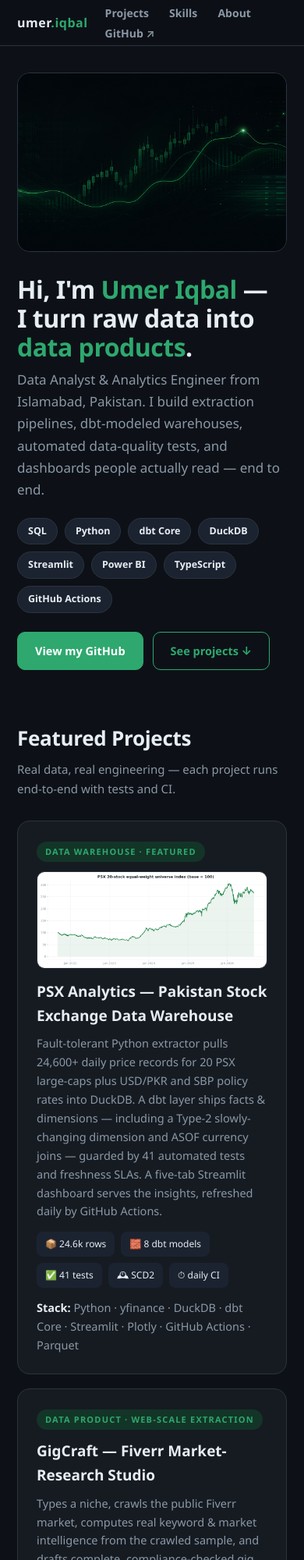
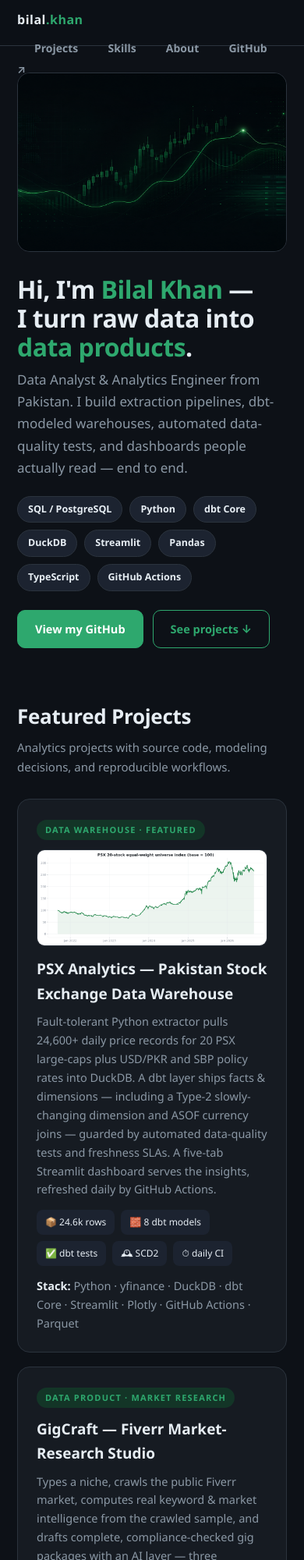
Before and after one commit to Bilalkhank10/Bilalkhank10.github.io, a plain HTML site: page index.html in a window 390 px wide. Shown: the top 2000 px of the page at 78% size. Drawn offline with Linux system fonts and the light colour scheme.

Commit message:
Unify Bilal Khan branding and improve professional presentation

```diff
--- a/index.html
+++ b/index.html
@@ -3,8 +3,15 @@
 <head>
 <meta charset="UTF-8"/>
 <meta name="viewport" content="width=device-width, initial-scale=1.0"/>
-<title>Umer Iqbal — Data Analyst & Analytics Engineer</title>
-<meta name="description" content="Portfolio of Umer Iqbal — Data Analyst & Analytics Engineer from Islamabad, Pakistan. SQL, Python, dbt, DuckDB, Power BI, Streamlit."/>
+<title>Bilal Khan — Data Analyst & Analytics Engineer</title>
+<link rel="icon" href="avatar.jpg" type="image/jpeg"/>
+<link rel="canonical" href="https://bilalkhank10.github.io/"/>
+<meta property="og:title" content="Bilal Khan | Data Analytics &amp; Analytics Engineering"/>
+<meta property="og:description" content="Python and SQL projects: data cleaning, analytics pipelines, dbt models, and dashboards."/>
+<meta property="og:type" content="website"/>
+<meta property="og:url" content="https://bilalkhank10.github.io/"/>
+<meta property="og:image" content="https://bilalkhank10.github.io/banner.png"/>
+<meta name="description" content="Portfolio of Bilal Khan — Data Analyst & Analytics Engineer from Pakistan. SQL, Python, dbt, DuckDB, Power BI, Streamlit."/>
 <style>
   :root{
     --bg:#0d1117; --panel:#161b22; --panel2:#1c2330; --line:#2b333d;
@@ -12,7 +19,10 @@
     --radius:16px;
   }
   *{margin:0;padding:0;box-sizing:border-box}
-  html{scroll-behavior:smooth}
+  html{scroll-behavior:smooth;scroll-padding-top:90px}
+  :focus-visible{outline:2px solid var(--green);outline-offset:5px}
+  @media(prefers-reduced-motion:reduce){html{scroll-behavior:auto}.card,.btn{transition:none}}
+  @media(max-width:520px){nav .wrap{height:auto;min-height:58px;flex-wrap:wrap;gap:10px;padding-top:12px;padding-bottom:12px}nav a.navlink{margin-left:0;margin-right:12px;font-size:12px}.banner{height:auto}.card{padding:18px}.facts div{flex-wrap:wrap}}
   body{background:var(--bg);color:var(--txt);font-family:'Segoe UI',Inter,-apple-system,Arial,sans-serif;line-height:1.65}
   a{color:var(--green);text-decoration:none}
   .wrap{max-width:1000px;margin:0 auto;padding:0 22px}
@@ -27,7 +37,7 @@
   .banner{width:100%;height:230px;object-fit:cover;border-radius:var(--radius);border:1px solid var(--line);margin-top:34px;display:block}
 
   .hero{padding:30px 0 10px}
-  .hero h1{font-size:40px;line-height:1.15;letter-spacing:-.5px}
+  .hero h1{font-size:clamp(28px,5vw,40px);line-height:1.15;letter-spacing:-.5px}
   .hero h1 em{color:var(--green);font-style:normal}
   .hero p.role{font-size:17px;color:var(--muted);margin:10px 0 22px;max-width:640px}
   .badges{display:flex;flex-wrap:wrap;gap:9px;margin-bottom:24px}
@@ -75,7 +85,7 @@
 <body>
 
 <nav><div class="wrap">
-  <div class="brand">umer<span>.iqbal</span></div>
+  <div class="brand">bilal<span>.khan</span></div>
   <div>
     <a class="navlink" href="#projects">Projects</a>
     <a class="navlink" href="#skills">Skills</a>
@@ -89,13 +99,13 @@
   <img class="banner" src="banner.png" alt="data banner"/>
 
   <div class="hero">
-    <h1>Hi, I'm <em>Umer Iqbal</em> —<br/>I turn raw data into <em>data products</em>.</h1>
-    <p class="role">Data Analyst &amp; Analytics Engineer from Islamabad, Pakistan.
+    <h1>Hi, I'm <em>Bilal Khan</em> —<br/>I turn raw data into <em>data products</em>.</h1>
+    <p class="role">Data Analyst &amp; Analytics Engineer from Pakistan.
     I build extraction pipelines, dbt-modeled warehouses, automated data-quality tests,
     and dashboards people actually read — end to end.</p>
     <div class="badges">
-      <span class="badge">SQL</span><span class="badge">Python</span><span class="badge">dbt Core</span>
-      <span class="badge">DuckDB</span><span class="badge">Streamlit</span><span class="badge">Power BI</span>
+      <span class="badge">SQL / PostgreSQL</span><span class="badge">Python</span><span class="badge">dbt Core</span>
+      <span class="badge">DuckDB</span><span class="badge">Streamlit</span><span class="badge">Pandas</span>
       <span class="badge">TypeScript</span><span class="badge">GitHub Actions</span>
     </div>
     <div class="cta">
@@ -106,7 +116,7 @@
 
   <section id="projects">
     <h2>Featured Projects</h2>
-    <p class="subtitle">Real data, real engineering — each project runs end-to-end with tests and CI.</p>
+    <p class="subtitle">Analytics projects with source code, modeling decisions, and reproducible workflows.</p>
     <div class="proj">
 
       <div class="card">
@@ -115,24 +125,24 @@
         <h3><a href="https://github.com/Bilalkhank10/psx-data-warehouse">PSX Analytics — Pakistan Stock Exchange Data Warehouse</a></h3>
         <p>Fault-tolerant Python extractor pulls 24,600+ daily price records for 20 PSX large-caps plus
         USD/PKR and SBP policy rates into DuckDB. A dbt layer ships facts &amp; dimensions — including a
-        Type-2 slowly-changing dimension and ASOF currency joins — guarded by 41 automated tests and
+        Type-2 slowly-changing dimension and ASOF currency joins — guarded by automated data-quality tests and
         freshness SLAs. A five-tab Streamlit dashboard serves the insights, refreshed daily by GitHub Actions.</p>
         <div class="metrics">
           <span class="metric">📦 24.6k rows</span><span class="metric">🧱 8 dbt models</span>
-          <span class="metric">✅ 41 tests</span><span class="metric">🕰 SCD2</span>
+          <span class="metric">✅ dbt tests</span><span class="metric">🕰 SCD2</span>
           <span class="metric">⏱ daily CI</span>
         </div>
         <p class="stack"><b>Stack:</b> Python · yfinance · DuckDB · dbt Core · Streamlit · Plotly · GitHub Actions · Parquet</p>
       </div>
 
       <div class="card">
-        <span class="tag">DATA PRODUCT · WEB-SCALE EXTRACTION</span>
+        <span class="tag">DATA PRODUCT · MARKET RESEARCH</span>
         <h3><a href="https://github.com/Bilalkhank10/my-data-analysis-project">GigCraft — Fiverr Market-Research Studio</a></h3>
         <p>Types a niche, crawls the public Fiverr market, computes real keyword &amp; market intelligence
         from the crawled sample, and drafts complete, compliance-checked gig packages with an AI layer —
         three architectures (Express web app, FastAPI growth system, standalone MCP server) in one monorepo.</p>
         <div class="metrics">
-          <span class="metric">🌐 web-scale crawling</span><span class="metric">📊 keyword analytics</span>
+          <span class="metric">🌐 public gig sampling</span><span class="metric">📊 keyword analytics</span>
           <span class="metric">🤖 AI drafting</span>
         </div>
         <p class="stack"><b>Stack:</b> TypeScript · Express · Python FastAPI · SQLite · Gemini API</p>
@@ -144,7 +154,7 @@
         <h3><a href="https://github.com/Bilalkhank10/data-job-market-radar">Data Job Market Radar</a></h3>
         <p>Four public job-board APIs scraped every Monday → an append-snapshot DuckDB warehouse → dbt
         marts that quantify skill demand, salary bands, and posting lifecycles → a five-tab dashboard.
-        Week-1 result: SQL is in 63% of postings, Python 53%, and GenAI/LLM skills already 22%.</p>
+        The analysis reports observed demand in the collected sample; results depend on collection date and board coverage.</p>
         <div class="metrics">
           <span class="metric">📡 4 live sources</span><span class="metric">🧠 51-skill taxonomy</span>
           <span class="metric">✅ 25 tests</span><span class="metric">⏱ weekly CI</span>
@@ -177,7 +187,7 @@
       <div class="skill">Python<small>pandas · pipelines</small></div>
       <div class="skill">dbt Core<small>marts · tests · snapshots</small></div>
       <div class="skill">DuckDB<small>local warehouse</small></div>
-      <div class="skill">Power BI<small>DAX · reporting</small></div>
+      <div class="skill">Pandas / NumPy<small>cleaning · analysis</small></div>
       <div class="skill">Streamlit<small>data apps</small></div>
       <div class="skill">Excel<small>analysis · modeling</small></div>
       <div class="skill">Git / Actions<small>versioning · CI/CD</small></div>
@@ -193,13 +203,13 @@
       <p style="font-size:15.5px">
         I'm a data analyst &amp; analytics engineer who likes owning the whole pipeline:
         extract → load → model → test → serve. My flagship project is a full data warehouse for the
-        Pakistan Stock Exchange — live extraction, dbt models with SCD2 history, 41 automated data
+        Pakistan Stock Exchange — live extraction, dbt models with SCD2 history, automated data-quality
         tests, and a dashboard. I also build data-powered tools (see GigCraft).<br/><br/>
-        Right now I'm sharpening dimensional modeling, Power BI DAX, and semantic layers —
+        Right now I'm sharpening dimensional modeling, PostgreSQL, dimensional modeling, and data quality —
         and looking for <b>Data Analyst</b> / <b>Analytics Engineer</b> opportunities.
       </p>
       <div class="facts">
-        <div><span>📍 Location</span><span>Islamabad, Pakistan</span></div>
+        <div><span>📍 Location</span><span>Pakistan</span></div>
         <div><span>💼 Focus</span><span>DA / Analytics Engineering</span></div>
         <div><span>🧰 Core</span><span>SQL · Python · dbt</span></div>
         <div><span>🌐 GitHub</span><span><a href="https://github.com/Bilalkhank10">Bilalkhank10</a></span></div>
@@ -212,7 +222,7 @@
 
 <footer>
   <div class="wrap">
-    Built by <b>Umer Iqbal</b> ·
+    Built by <b>Bilal Khan</b> ·
     <a href="https://github.com/Bilalkhank10">GitHub</a>
     <a href="https://github.com/Bilalkhank10/psx-data-warehouse">PSX Project</a>
     <a href="https://github.com/Bilalkhank10/Bilalkhank10.github.io">Site source</a>
```
Also changed, not shown: avatar.jpg (added).
